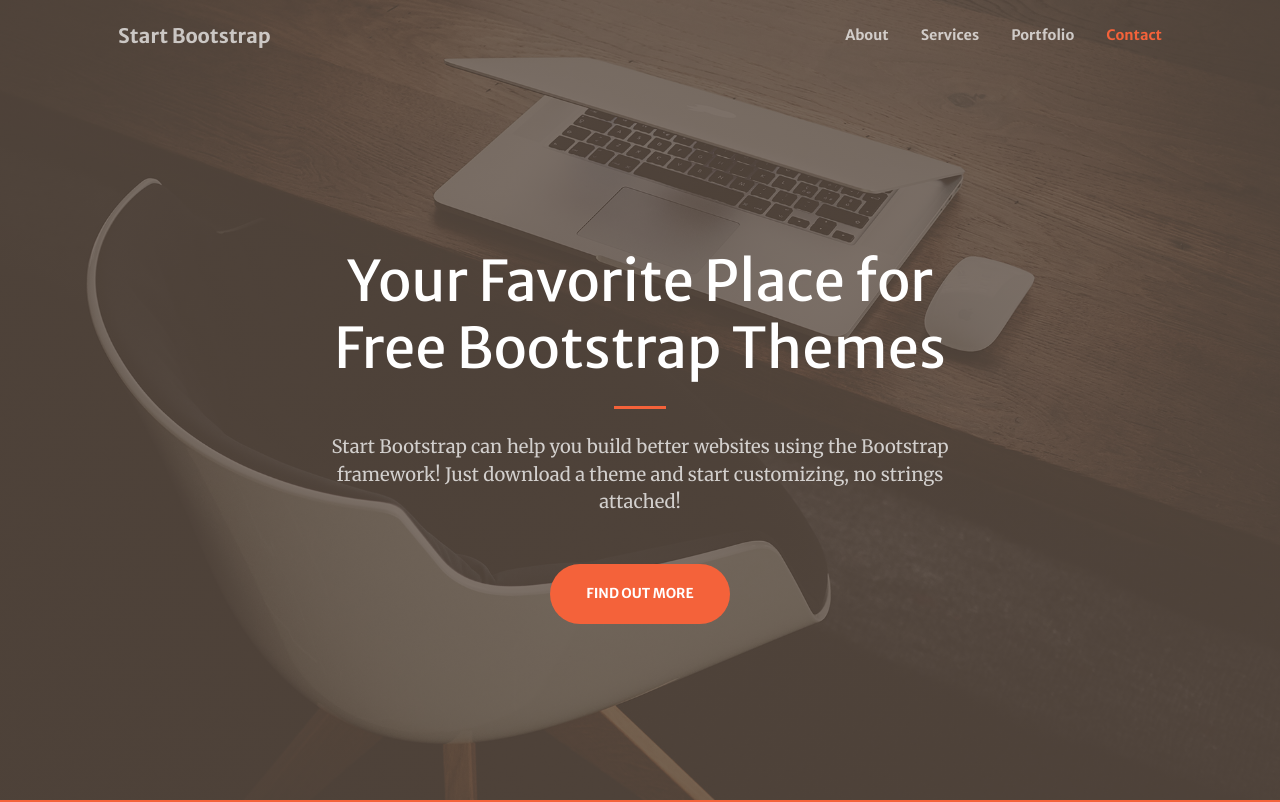
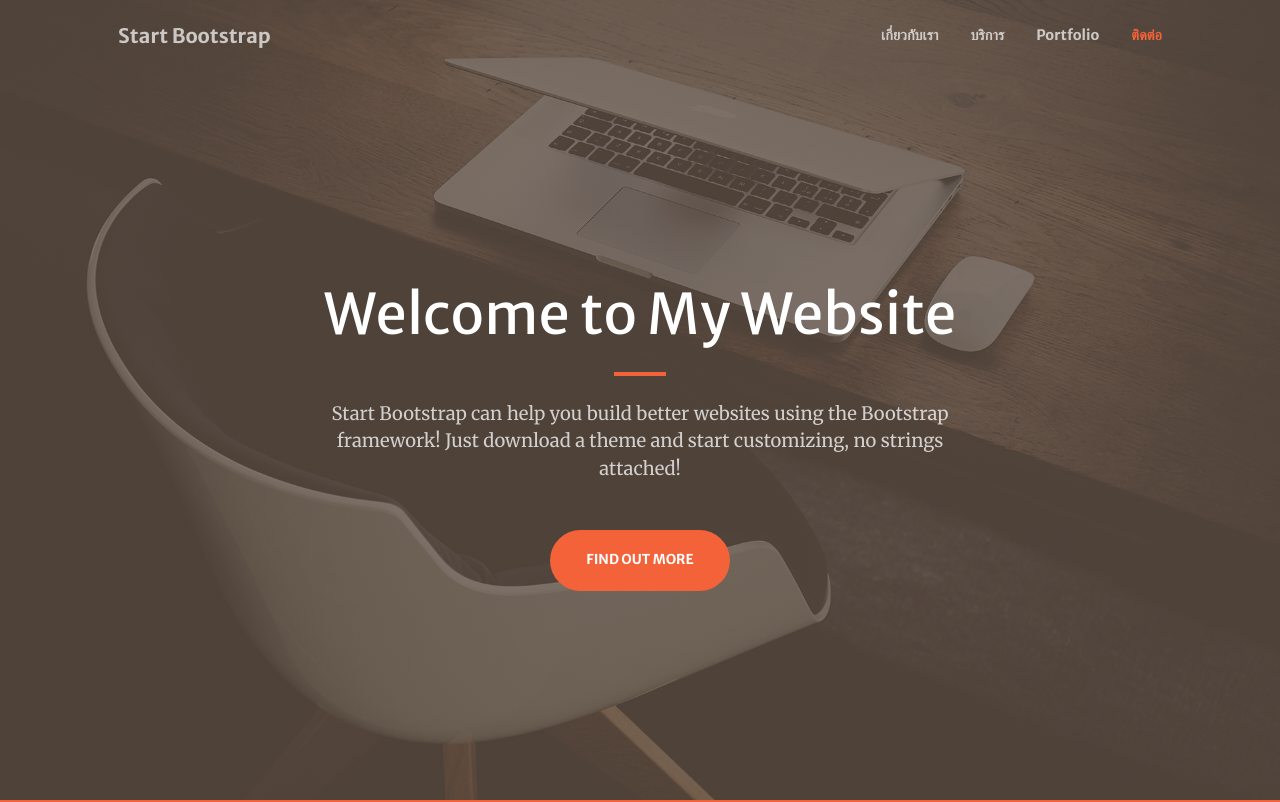
Before and after one commit to Saharat-6452101056/Website, a plain HTML site: page y/index.html in a window 1280 px wide. Shown: the top 802 px of the page. Drawn offline with nearby package versions, Linux system fonts and the light colour scheme; some packages are replaced by stand-ins of ours; a script that the page names is missing.

Commit message:
edit text title

```diff
--- a/y/index.html
+++ b/y/index.html
@@ -26,10 +26,10 @@
                 <button class="navbar-toggler navbar-toggler-right" type="button" data-bs-toggle="collapse" data-bs-target="#navbarResponsive" aria-controls="navbarResponsive" aria-expanded="false" aria-label="Toggle navigation"><span class="navbar-toggler-icon"></span></button>
                 <div class="collapse navbar-collapse" id="navbarResponsive">
                     <ul class="navbar-nav ms-auto my-2 my-lg-0">
-                        <li class="nav-item"><a class="nav-link" href="#about">About</a></li>
-                        <li class="nav-item"><a class="nav-link" href="#services">Services</a></li>
+                        <li class="nav-item"><a class="nav-link" href="#about">เกี่ยวกับเรา</a></li>
+                        <li class="nav-item"><a class="nav-link" href="#services">บริการ</a></li>
                         <li class="nav-item"><a class="nav-link" href="#portfolio">Portfolio</a></li>
-                        <li class="nav-item"><a class="nav-link" href="#contact">Contact</a></li>
+                        <li class="nav-item"><a class="nav-link" href="#contact">ติดต่อ</a></li>
                     </ul>
                 </div>
             </div>
@@ -39,7 +39,7 @@
             <div class="container px-4 px-lg-5 h-100">
                 <div class="row gx-4 gx-lg-5 h-100 align-items-center justify-content-center text-center">
                     <div class="col-lg-8 align-self-end">
-                        <h1 class="text-white font-weight-bold">Your Favorite Place for Free Bootstrap Themes</h1>
+                        <h1 class="text-white font-weight-bold">Welcome to  My Website</h1>
                         <hr class="divider" />
                     </div>
                     <div class="col-lg-8 align-self-baseline">
@@ -244,7 +244,7 @@
         </section>
         <!-- Footer-->
         <footer class="bg-light py-5">
-            <div class="container px-4 px-lg-5"><div class="small text-center text-muted">Copyright &copy; 2022 - Company Name</div></div>
+            <div class="container px-4 px-lg-5"><div class="small text-center text-muted">Copyright &copy; 2023 - Company Name</div></div>
         </footer>
         <!-- Bootstrap core JS-->
         <script src="https://cdn.jsdelivr.net/npm/bootstrap@5.1.3/dist/js/bootstrap.bundle.min.js"></script>
```
